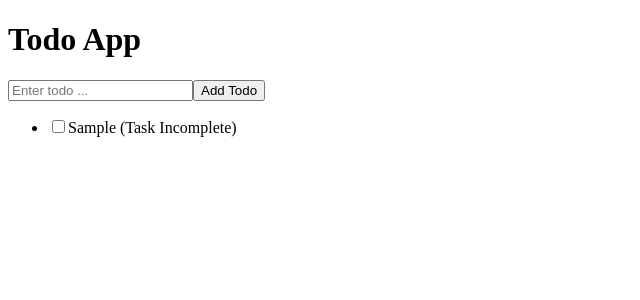
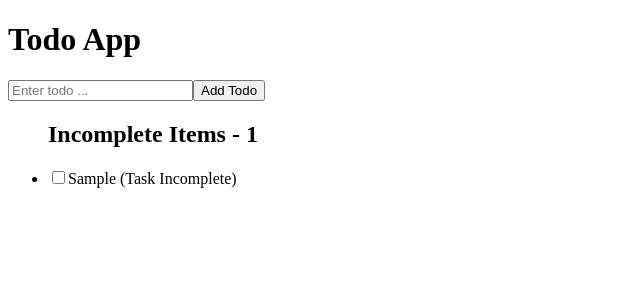
Before and after one commit to Rohit-Singh-Repos/todoapp, a React (Create React App) app: page / in a window 1280 px wide. Both pictures are taken after typing "Sample" into the empty fields and a click on the button "Add Todo". Shown: the top 300 px of the page, without its empty margins (0-640 px from the left). Built offline with nearby package versions, Linux system fonts and the light colour scheme.

Commit message:
Updated Code (Adding Incomplete Items Feature)

```diff
--- a/src/components/TodoList.jsx
+++ b/src/components/TodoList.jsx
@@ -1,13 +1,18 @@
-import React from 'react'
+import React,{useEffect, useState} from 'react'
 import { useSelector } from 'react-redux'
 import { TodoListItem } from './TodoListItem';
 
 export const TodoList = React.memo(() => {
   const { todoAppData } = useSelector((state) => state.todoAppSliceReducer);
+  const [taskRemaining, setTasksRemaining] = useState(null)
+  useEffect(() => {
+    setTasksRemaining(todoAppData.filter(task => !task.completed).length)
+  },[todoAppData]);
   return (
     <ul>
+      {taskRemaining ?  <h2>Incomplete Items - {taskRemaining}</h2> : ""}
       {
-        todoAppData && todoAppData.length !== 0 ? todoAppData.map((item,index) => (
+        todoAppData && todoAppData.length !== 0 ? todoAppData.map((item) => (
           <TodoListItem todoData={item} key={item.id}/>
         )) : <h6>No Data Found</h6>
       }
--- a/src/components/TodoListItem.jsx
+++ b/src/components/TodoListItem.jsx
@@ -1,4 +1,4 @@
-import React,{useCallback} from 'react'
+import React from 'react'
 import { useDispatch } from 'react-redux'
 import { changeTodoItemStatus } from '../redux/todoSlice';
 
@@ -8,6 +8,7 @@ export const TodoListItem = React.memo(({todoData}) => {
     const changeStatus = (e,id) => {
       dispatch(changeTodoItemStatus({id,todoStatus:e.target.checked}))
     }
+
     return (
       <li key={id}>
           <input type="checkbox" checked={completed} onChange={(e) => changeStatus(e,id)}/>
```
